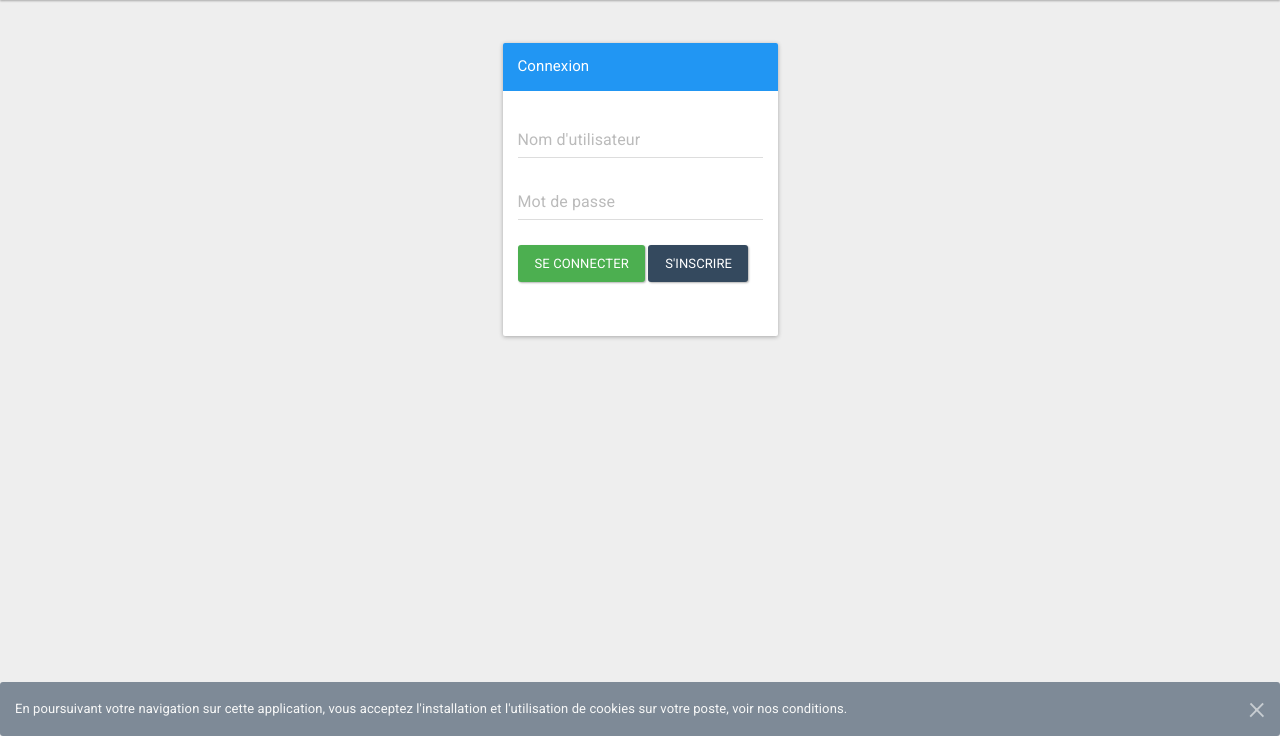
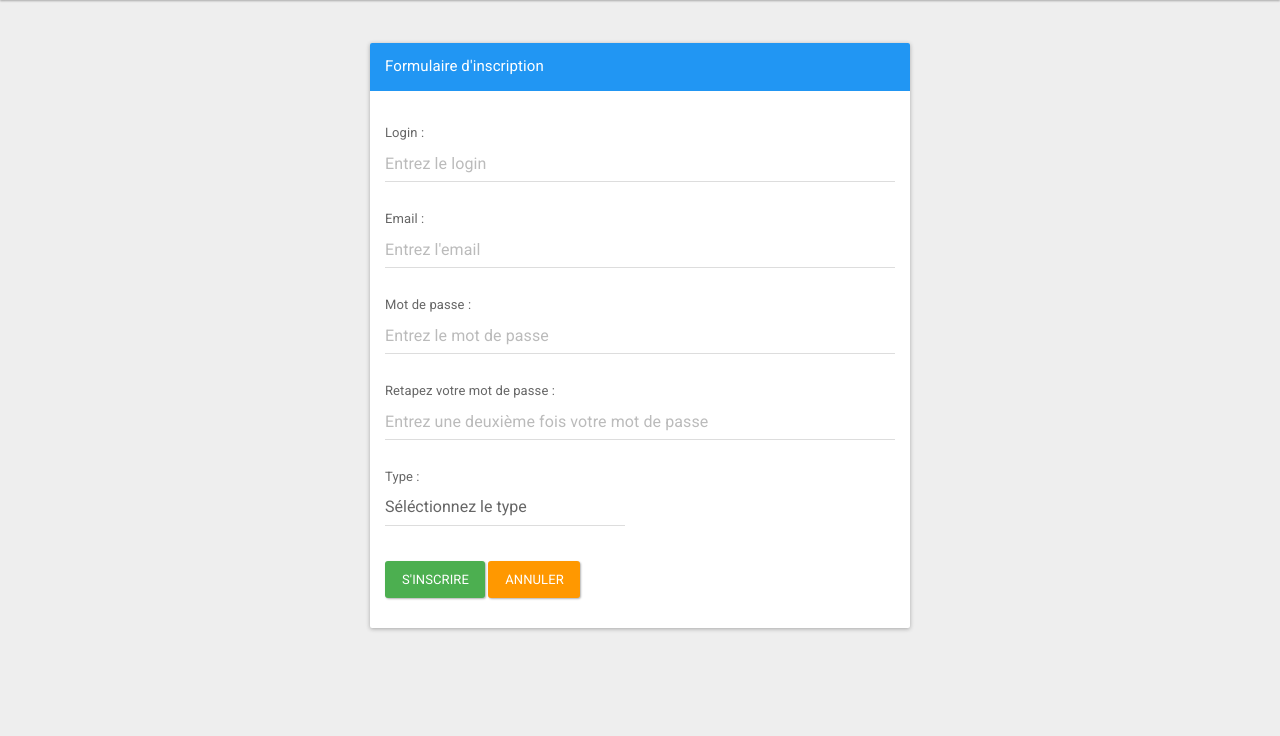
Before and after one commit to kodelio/closeClassroom_german_toson, a PHP site: page /index.php?page=register in a window 1280 px wide. Shown: the part 64-800 px from the top of the page. Run offline with PHP 8.4, Linux system fonts and the light colour scheme.

Commit message:
début inscription + MAJ BDD

```diff
--- a/bddManager/UserDAO.php
+++ b/bddManager/UserDAO.php
@@ -224,5 +224,17 @@ class UserDAO
 			$_SESSION['display_msg_error'] = true;
 		}
 	}
+
+	function register($loginUser, $passwordUser, $emailUser, $typeUser) {
+		try
+		{
+			mysqli_query($_SESSION['bdd'], "INSERT INTO users (type, login, password, email) VALUES ('".$typeUser."', '".$loginUser."', '".$passwordUser."', '".$emailUser."')");
+		}
+		catch(Exception $e)
+		{
+			$_SESSION['error'] = 'Erreur requete BDD';
+			$_SESSION['display_msg_error'] = true;
+		}
+	}
 }
 ?>
--- a/controllers/MainController.class.php
+++ b/controllers/MainController.class.php
@@ -8,6 +8,7 @@ include('views/FormPracticeView.class.php');
 include('views/PracticeView.class.php');
 include('views/UserView.class.php');
 include('views/FormUserView.class.php');
+include('views/FormRegisterView.class.php');
 
 	// models
 include('models/User.class.php');
@@ -82,6 +83,12 @@ class MainController {
 					$this->deleteUser();
 					break;
 
+					case 'deleteUser':
+					$_SESSION['error'] = 'Vous ne pouvez pas vous inscrite en étant connecté';
+					$_SESSION['display_msg_error'] = true;
+					$this->profile();
+					break;
+
 					default:
 					$_SESSION['error'] = 'La page n\'existe pas';
 					$_SESSION['display_msg_error'] = true;
@@ -93,6 +100,9 @@ class MainController {
 			{
 				$this->profile();
 			}
+		}
+		else if ((isset($_GET['page'])) && ($_GET['page'] == 'register')) {
+			$this->register();
 		}
 		else
 		{
@@ -399,5 +409,29 @@ class MainController {
 		$profileView = new ProfileView();
 		echo $profileView->getView($infos['id'], $infos['login'], $infos['email'], $infos['type']);
 	}
+
+	//charge la page d'inscription
+	function register() {
+		$registerView = new FormRegisterView();
+		if (isset($_POST['loginUser']) && isset($_POST['passwordUser']) && isset($_POST['emailUser']) && isset($_POST['typeUser']))
+		{
+			if ($_POST['typeUser'] == "Admin")
+			{
+				$_SESSION['error'] = 'Impossible de s\'inscrire en tant qu\'administrateur';
+				$_SESSION['display_msg_error'] = true;
+				echo $registerView->getView();
+			}
+			else if ($_POST['passwordUser'] != $_POST['passwordUserCheck']) {
+				$_SESSION['error'] = 'Les mots de passe ne sont pas identiques';
+				$_SESSION['display_msg_error'] = true;
+				echo $registerView->getView();
+			}
+			else {
+				$userController = new UserController();
+				$createUser = $userController->register($_POST['loginUser'], $_POST['passwordUser'], $_POST['emailUser'], $_POST['typeUser']);
+			}
+		}
+		echo $registerView->getView();
+	}
 }
 ?>
--- a/controllers/UserController.class.php
+++ b/controllers/UserController.class.php
@@ -36,7 +36,6 @@ class UserController
 				$_SESSION['error'] = 'L\'utilisateur n\'a pas été crée';
 				$_SESSION['display_msg_error'] = true;
 			}
-
 		}
 	}
 
@@ -78,5 +77,38 @@ class UserController
 		$managerUser = new UserDAO();
 		$managerUser->deleteUser($idUser);
 	}
+
+	public function register($loginUser, $passwordUser, $emailUser, $typeUser)
+	{
+		$getDoublon = new UserDAO();
+		$doublonEmail = $getDoublon->getDoublonByEmail($emailUser, '');
+		$doublonLogin = $getDoublon->getDoublonByLogin($loginUser, '');
+
+		if($doublonEmail)
+		{
+			$_SESSION['error'] = 'Un utilisateur avec le même email existe déjà !';
+			$_SESSION['display_msg_error'] = true;
+		}
+		else if($doublonLogin)
+		{
+			$_SESSION['error'] = 'Un utilisateur avec le même login existe déjà !';
+			$_SESSION['display_msg_error'] = true;
+		}
+		else
+		{
+			if(!(isset($_SESSION['error']) AND $_SESSION['error'] != null AND isset($_SESSION['display_msg_error']) AND $_SESSION['display_msg_error']))
+			{
+				$registerUser = new UserDAO();
+				$registerUser->register($loginUser, $passwordUser, $emailUser, $typeUser);
+				$_SESSION['success'] = 'Votre compte <b>'.$loginUser.'</b> ('.$emailUser.') a été crée.';
+				$_SESSION['display_msg_success'] = true;
+			}
+			else
+			{
+				$_SESSION['error'] = 'L\'inscription n\'a pas été réalisée';
+				$_SESSION['display_msg_error'] = true;
+			}
+		}
+	}
 }
 ?>
--- /dev/null
+++ b/views/FormRegisterView.class.php
@@ -0,0 +1,68 @@
+<?php
+
+class FormRegisterView{
+
+	function __construct(){}
+
+	public function getView(){
+
+		return '
+		<script>document.getElementById("tabUser").className = "active";</script>
+		<div class="container">
+			<div id="alert">
+			</div>
+			<div style="margin-top:20px;" class="col-md-6 col-md-offset-3 col-sm-8 col-sm-offset-2">
+				<div class="panel panel-primary" >
+					<div class="panel-heading">
+						<div class="panel-title">Formulaire d\'inscription</div>
+					</div>
+
+					<div style="padding-top:30px" class="panel-body" >
+
+						<form method="post" class="form-horizontal" role="form" action="index.php?page=register" enctype="multipart/form-data">
+
+							<div style="margin-bottom: 25px">
+								Login :<br> <input type="text" class="form-control" name="loginUser" placeholder="Entrez le login" required>
+							</div>
+
+							<div style="margin-bottom: 25px">
+								Email :<br> <input type="email" class="form-control" name="emailUser" placeholder="Entrez l\'email" required>
+							</div>
+
+							<div style="margin-bottom: 25px">
+								Mot de passe :<br> <input type="password" class="form-control" name="passwordUser" placeholder="Entrez le mot de passe" required>
+							</div>
+
+							<div style="margin-bottom: 25px">
+								Retapez votre mot de passe :<br> <input type="password" class="form-control" name="passwordUserCheck" placeholder="Entrez une deuxième fois votre mot de passe" required>
+							</div>
+
+							<div style="margin-bottom: 25px">
+								Type :
+								<div class="form-group">
+									<div class="col-lg-6">
+										<select class="form-control" name="typeUser">
+											<option value="">Séléctionnez le type</option>
+											<option value="Etudiant">Etudiant</option>
+											<option value="Professeur">Professeur</option>
+										</select>
+									</div>
+								</div>
+							</div>
+
+							<div style="margin-top:10px" class="form-group">
+								<div class="col-sm-12 controls">
+									<input style="margin-top: 10px;" type="submit" name="envoyer" class="btn btn-success" value="S\'inscrire">
+									<a style="margin-top: 10px;" class="btn btn-warning" href="index.php?page=login">Annuler</a>
+								</div>
+							</div>
+						</form>
+					</div>
+				</div>
+			</div>
+		</div>
+		';
+	}
+}
+
+?>
```
Also changed, not shown: german_toson_webserv.sql (+95 -18 lines), jee/german_toson_webserv.sql (deleted, +0 -154 lines).
